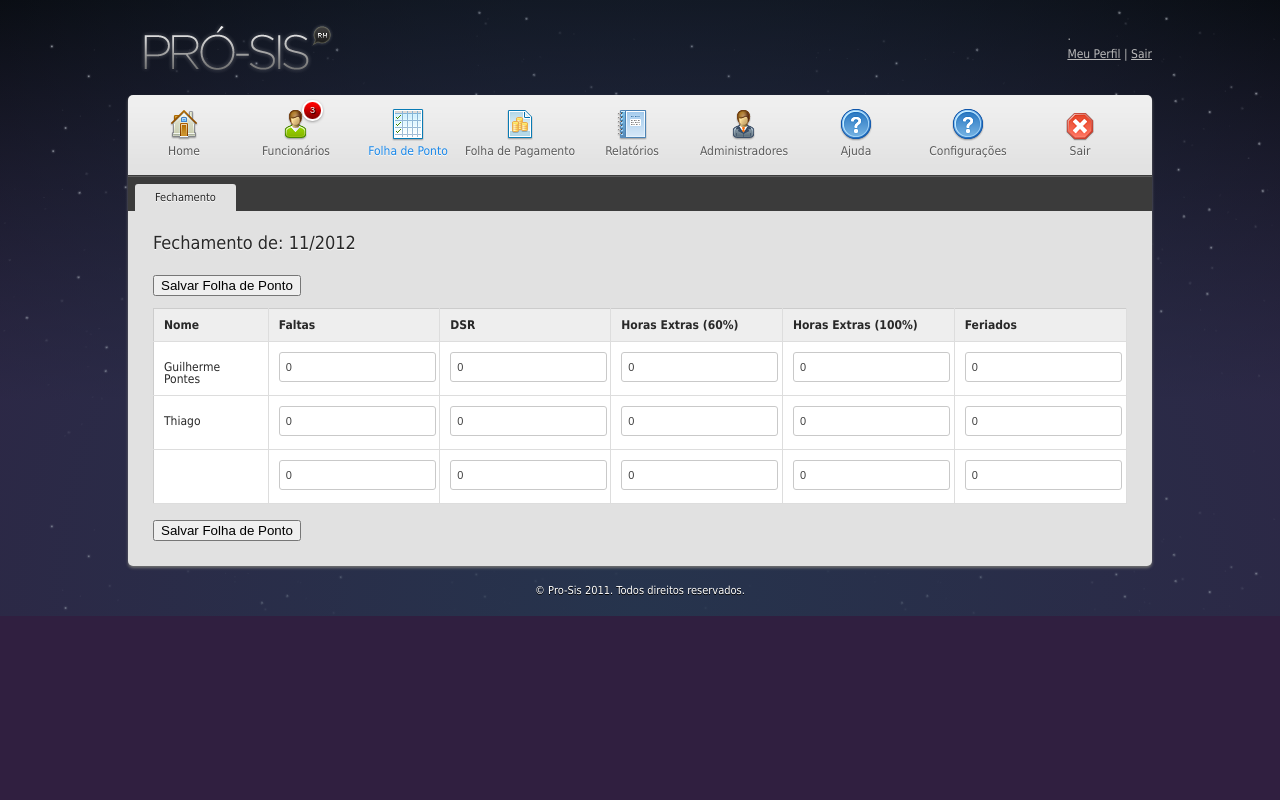
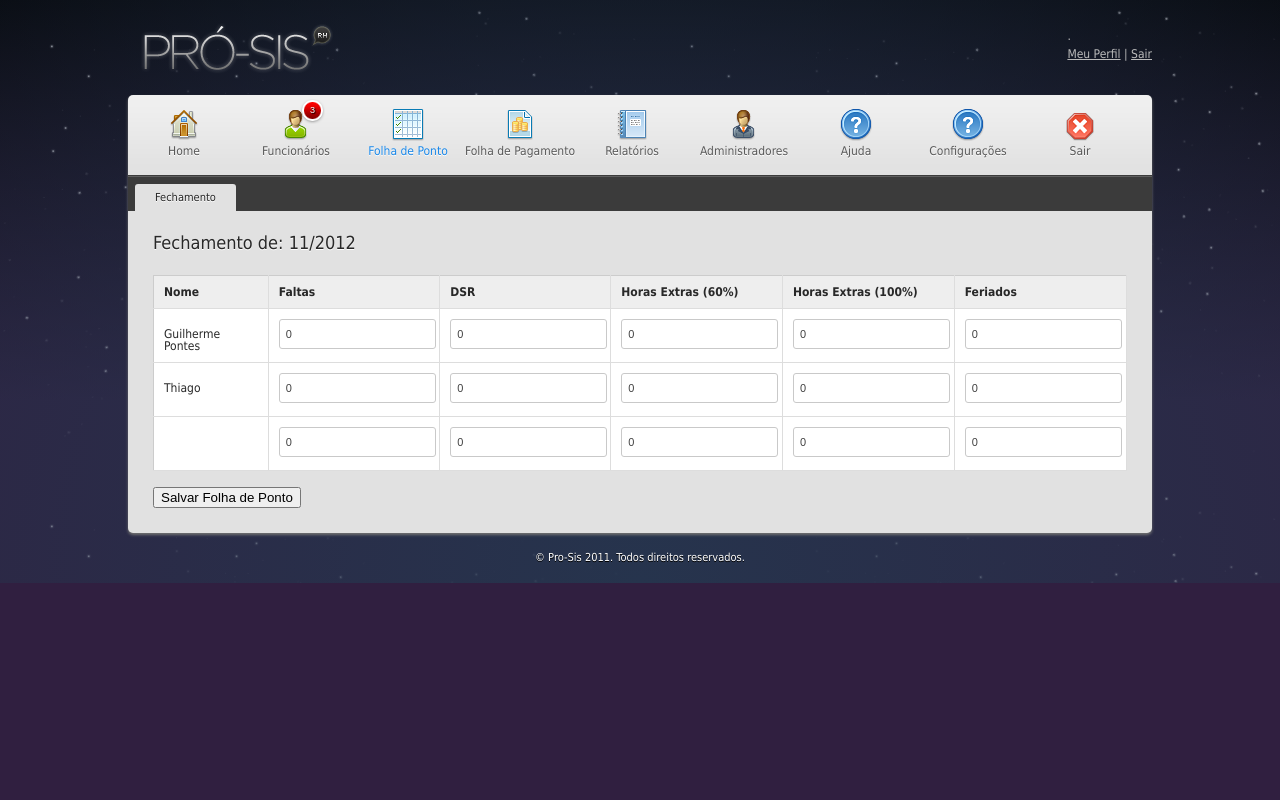
Before and after one commit to eldermesquita/pro-sis, a PHP site: page /criarfolhaponto.php?id=1 in a window 1280 px wide. Run offline with PHP 8.4, Linux system fonts and the light colour scheme; the visitor is signed in with stand-in values (Sample User, id 1); data comes from the database, SQL or seed files in the repository; some libraries are stand-ins or nearby versions.

Commit message:
removendo botao inutil

```diff
--- a/criarfolhaponto.php
+++ b/criarfolhaponto.php
@@ -161,8 +161,6 @@
               <div class="tab" id="maintab">
                 <h2>Fechamento de: <?php echo "$folha->mes/$folha->ano"; ?> </h2>
 
-                	<input type="submit" value="Salvar Folha de Ponto" class="button primary submit salvar">
-                <br><br>
               <form id="fechamento" method="post">
 
                 <table>
--- a/editarFolha.php
+++ b/editarFolha.php
@@ -161,8 +161,6 @@
               <div class="tab" id="maintab">
                 <h2>Editando o fechamento de: <?php echo "$folha->mes/$folha->ano"; ?> </h2>
 
-                	<input type="submit" value="Salvar Folha de Ponto" class="button primary submit salvar">
-                <br><br>
               <form id="fechamento" method="post">
 
                 <table>
```
